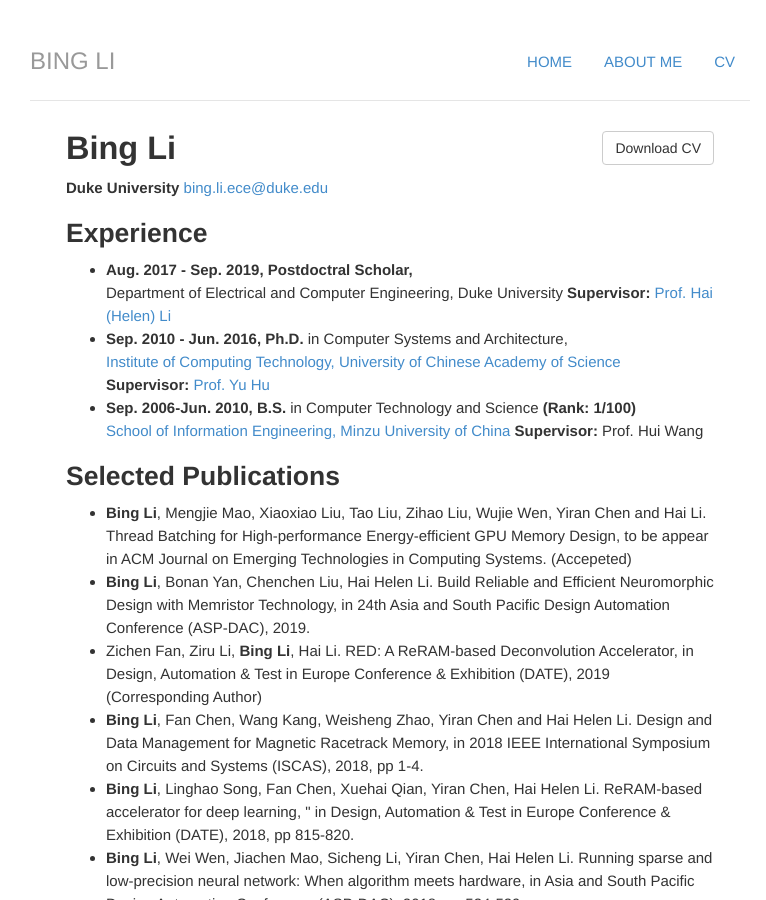
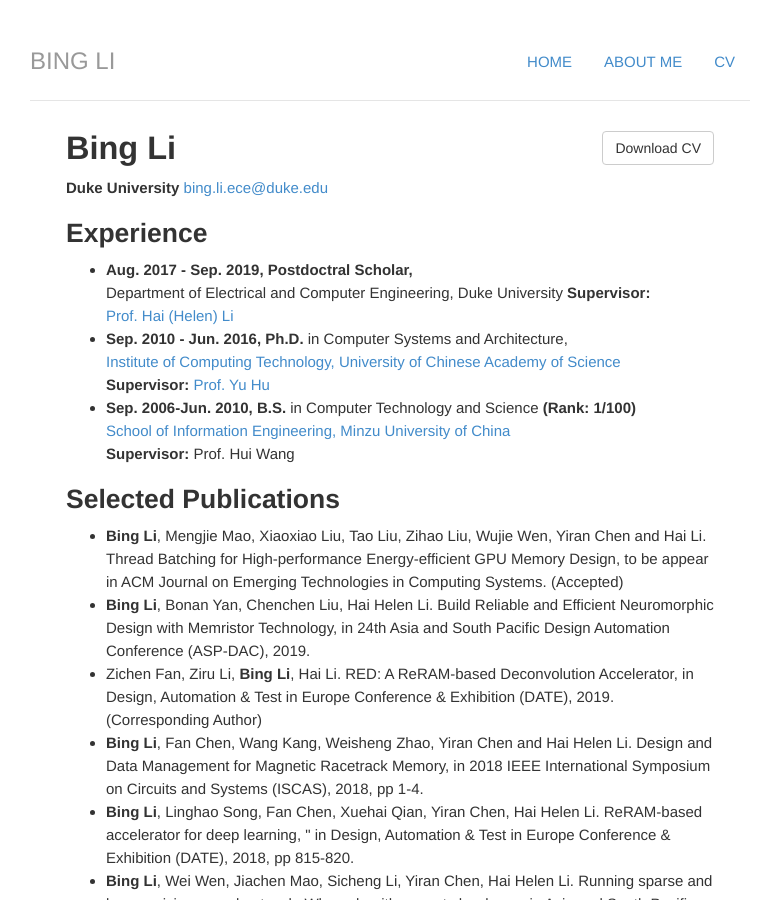
Before and after one commit to libingict/libingict.github.io, a Jekyll site: the page built from cv/index.html, in a window 1280 px wide and 900 px high. Shown: the whole window, without its empty margins (250-1016 px from the left). Built offline with Jekyll 4.4.1, drawn with Linux system fonts in a browser that asks for light colours; nearby versions of some CDN libraries; library files that are not in the unit come from our copies; a script that is not in the unit is left out.

Commit message:
Update cv's index.html.

```diff
--- a/cv/index.html
+++ b/cv/index.html
@@ -15,7 +15,7 @@ title: Bing Li Homepage
 					<b>Aug. 2017 - Sep. 2019, Postdoctral Scholar, </b><br/>
                 	<!--<a href="http://cei.pratt.duke.edu/">Duke Center of Computational Evolutionary Intelligence (CEI) Lab,</a><br/>-->
                 	Department of Electrical and Computer Engineering, Duke University
-					<b>Supervisor: </b> <a href="https://ece.duke.edu/faculty/hai-helen-li"> Prof. Hai (Helen) Li </a>
+					<b>Supervisor: </b> <a href="https://ece.duke.edu/faculty/hai-helen-li"></br> Prof. Hai (Helen) Li </a>
 				</li>
 				<li>
 				<b>Sep. 2010 - Jun. 2016, Ph.D.</b> in Computer Systems and Architecture,</br>
@@ -25,20 +25,20 @@ title: Bing Li Homepage
 
 				 </li>
 				 <li><b>Sep. 2006-Jun. 2010, B.S.</b> in Computer Technology and Science <b>(Rank: 1/100)</b></br>
-				  <a href="http://xingong.muc.edu.cn/">School of Information Engineering, Minzu University of China</a>
+				  <a href="http://xingong.muc.edu.cn/">School of Information Engineering, Minzu University of China</a></br>
 				  <b>Supervisor: </b> Prof. Hui Wang
 				</li>
 				 </ul>
 			<h2>Selected Publications</h2>
 			<ul>
 				<li>
-					<b>Bing Li</b>, Mengjie Mao, Xiaoxiao Liu, Tao Liu, Zihao Liu, Wujie Wen, Yiran Chen and Hai Li. Thread Batching for High-performance Energy-efficient GPU Memory Design, to be appear in ACM Journal on Emerging Technologies in Computing Systems. (Accepeted)
+					<b>Bing Li</b>, Mengjie Mao, Xiaoxiao Liu, Tao Liu, Zihao Liu, Wujie Wen, Yiran Chen and Hai Li. Thread Batching for High-performance Energy-efficient GPU Memory Design, to be appear in ACM Journal on Emerging Technologies in Computing Systems. (Accepted)
 				</li>
 				<li>
 					<b>Bing Li</b>, Bonan Yan, Chenchen Liu, Hai Helen Li. Build Reliable and Efficient Neuromorphic Design with Memristor Technology, in 24th Asia and South Pacific Design Automation Conference (ASP-DAC), 2019.
 				</li>
 				<li>
-					Zichen Fan, Ziru Li, <b>Bing Li</b>, Hai Li. RED: A ReRAM-based Deconvolution Accelerator, in Design, Automation & Test in Europe Conference & Exhibition (DATE), 2019 (Corresponding Author)
+					Zichen Fan, Ziru Li, <b>Bing Li</b>, Hai Li. RED: A ReRAM-based Deconvolution Accelerator, in Design, Automation & Test in Europe Conference & Exhibition (DATE), 2019. (Corresponding Author)
 				</li>
 				<li>
 					<b>Bing Li</b>, Fan Chen, Wang Kang, Weisheng Zhao, Yiran Chen and Hai Helen Li. Design and Data Management for Magnetic Racetrack Memory, in 2018 IEEE International Symposium on Circuits and Systems (ISCAS), 2018, pp 1-4.
```
